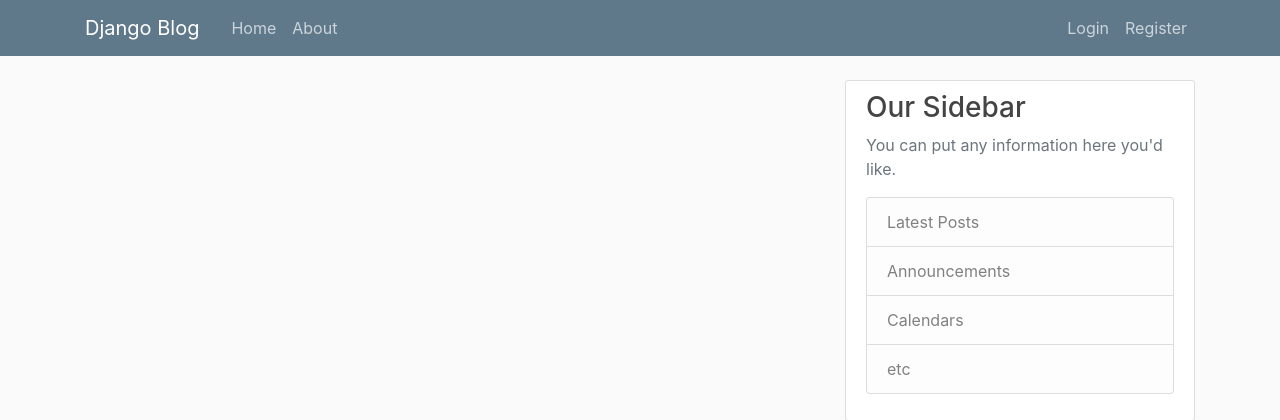
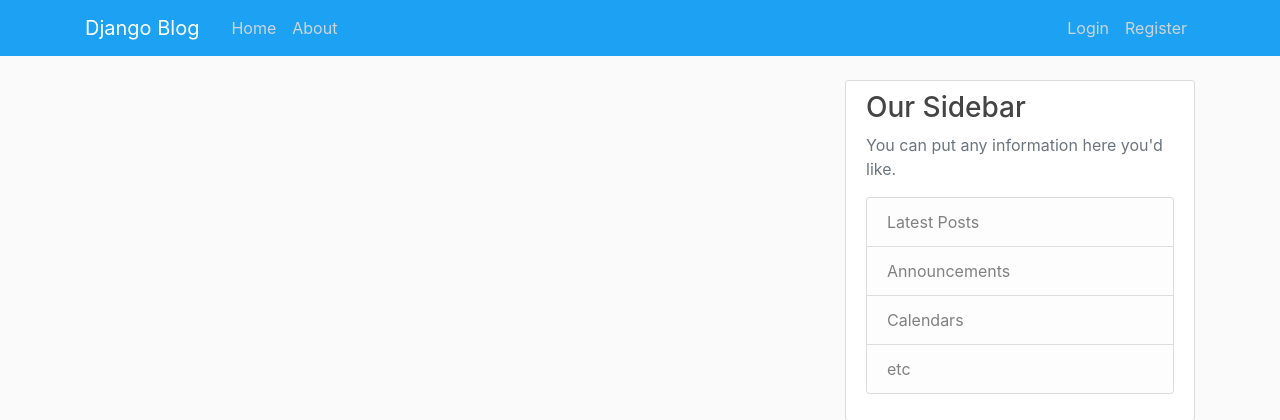
Before and after one commit to garywaller246/djangotwitter, a Django app: page / in a window 1280 px wide. Shown: the top 420 px of the page. Run offline with Django 3.2, Linux system fonts and the light colour scheme; data that the repository does not hold is empty; some libraries are stand-ins or nearby versions.

Commit message:
did not save

```diff
--- a/blog/static/blog/main.css
+++ b/blog/static/blog/main.css
@@ -13,7 +13,7 @@ ul {
 }
 
 .bg-steel {
-  background-color: #5f788a;
+  background-color: #1DA1F2;
 }
 
 .site-header .navbar-nav .nav-link {
```
Also changed, not shown: blog/views.py (line endings or trailing spaces).
